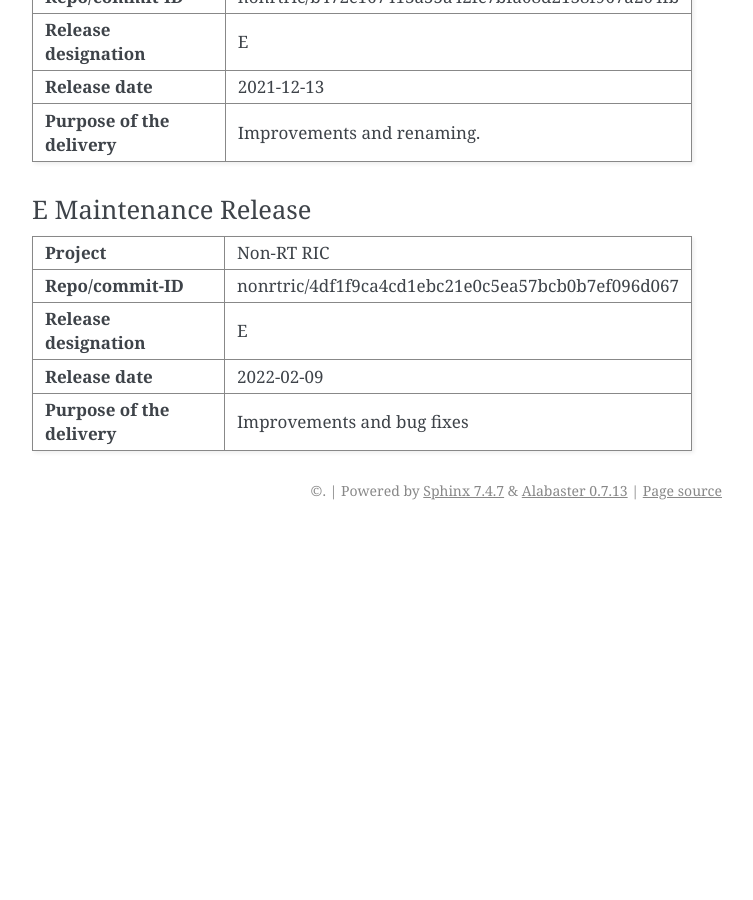
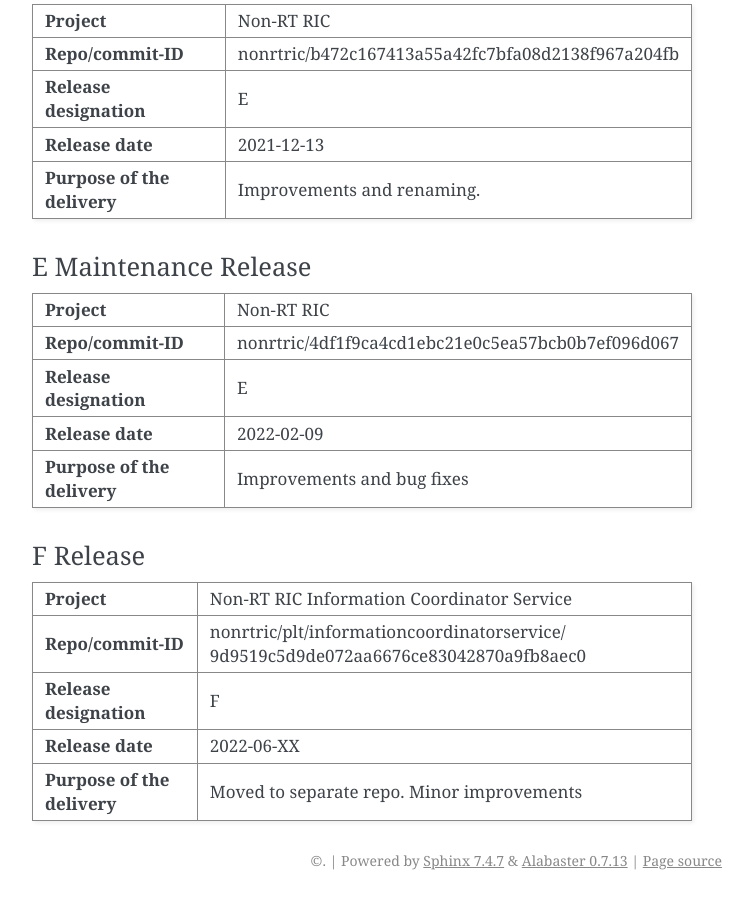
Before and after one commit to o-ran-sc/nonrtric-plt-informationcoordinatorservice, a Sphinx documentation site: the page built from docs/release-notes.rst, in a window 1280 px wide and 900 px high, scrolled down 1604 px. Shown: the whole window, without its empty margins (388-1141 px from the left). Built offline with Sphinx 7.4.7, drawn with Linux system fonts in a browser that asks for light colours; before the commit the page ends 2134 px from its top, so only the background shows below that; some of the changed text lies outside the part shown.

Commit message:
Update Release Notes
Issue-ID: NONRTRIC-762
Signed-off-by: elinuxhenrik <henrik.b.andersson@est.tech>
Change-Id: I6538b37f24e408c0a1f36c9ce4f8896501a3513e

```diff
--- a/docs/release-notes.rst
+++ b/docs/release-notes.rst
@@ -31,6 +31,9 @@
 |            |          |                  | Release            |
 |            |          |                  | Non root user in   |
 |            |          |                  | Docker             |
++------------+----------+------------------+--------------------+
+| 2022-02-07 | 1.2.1    | Henrik Andersson | F Release          |
+|            |          |                  |                    |
 +------------+----------+------------------+--------------------+
 
 
@@ -130,3 +133,23 @@
 | **Purpose of the delivery** | Improvements and bug fixes                        |
 |                             |                                                   |
 +-----------------------------+---------------------------------------------------+
+
+F Release
+---------
++-----------------------------+---------------------------------------------------+
+| **Project**                 | Non-RT RIC Information Coordinator Service        |
+|                             |                                                   |
++-----------------------------+---------------------------------------------------+
+| **Repo/commit-ID**          | nonrtric/plt/informationcoordinatorservice/       |
+|                             | 9d9519c5d9de072aa6676ce83042870a9fb8aec0          |
+|                             |                                                   |
++-----------------------------+---------------------------------------------------+
+| **Release designation**     | F                                                 |
+|                             |                                                   |
++-----------------------------+---------------------------------------------------+
+| **Release date**            | 2022-06-XX                                        |
+|                             |                                                   |
++-----------------------------+---------------------------------------------------+
+| **Purpose of the delivery** | Moved to separate repo. Minor improvements        |
+|                             |                                                   |
++-----------------------------+---------------------------------------------------+
```
